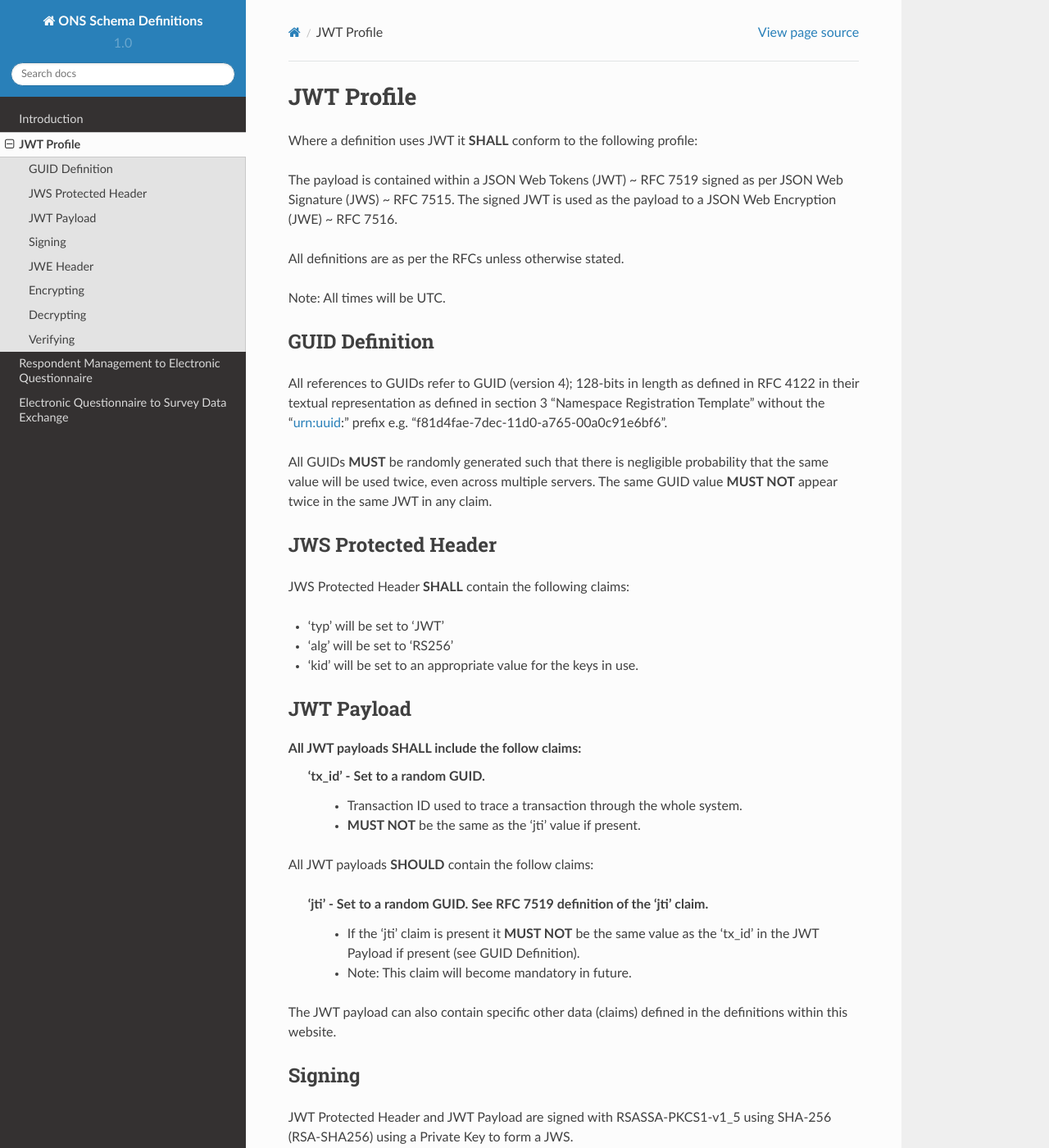
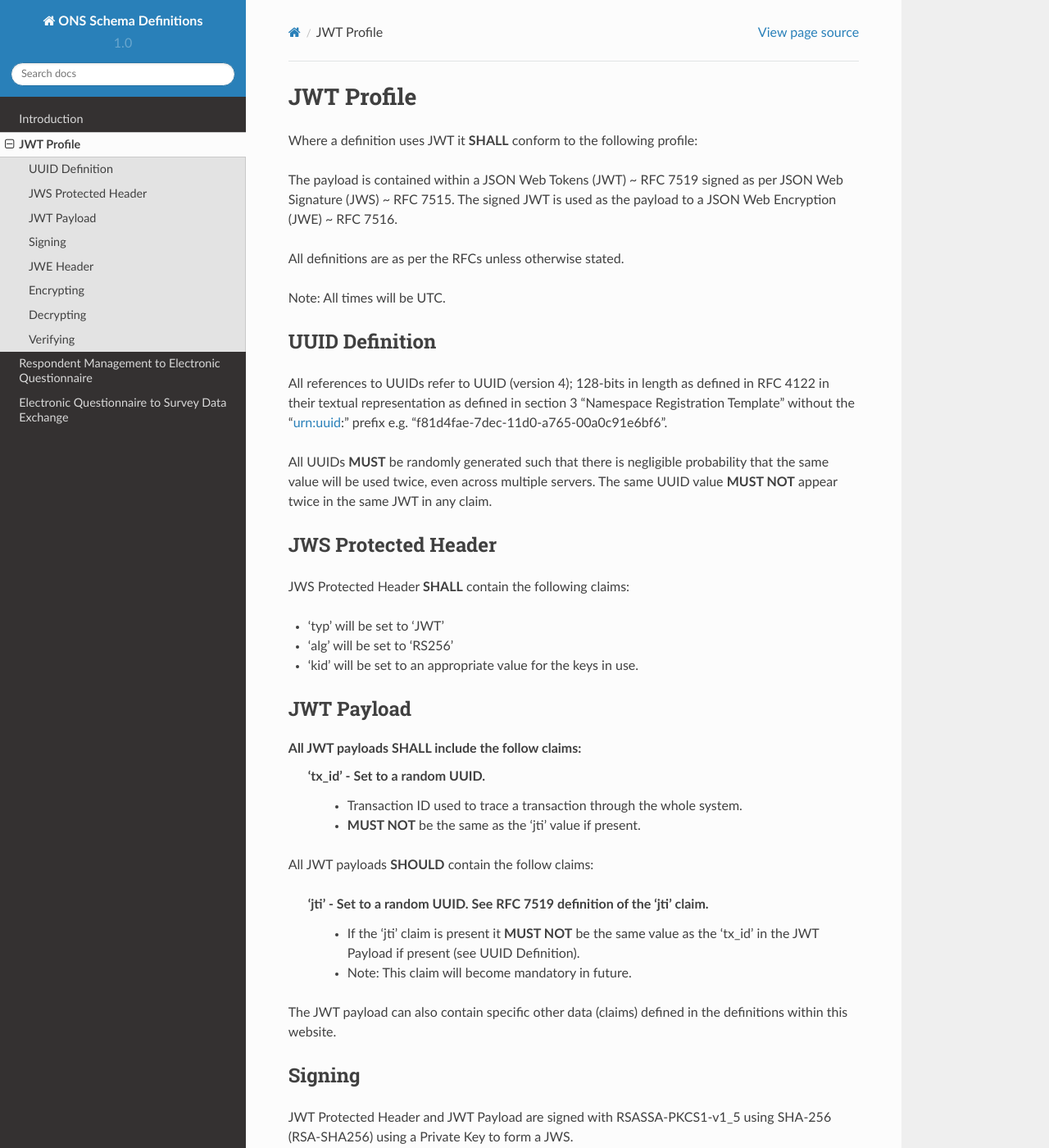
Before and after one commit to ONSdigital/ons-schema-definitions, a Sphinx documentation site: the page built from docs/jwt_profile.rst, in a window 1280 px wide and 1400 px high. Shown: the whole window at 82% size. Built offline with Sphinx 7.4.7 and the Read the Docs theme 2.0.0, drawn with Linux system fonts in a browser that asks for light colours.

Commit message:
Replaced the use of GUID with UUID, as the former is a Microsoft-implementation of the latter

```diff
--- a/docs/jwt_profile.rst
+++ b/docs/jwt_profile.rst
@@ -11,16 +11,16 @@ All definitions are as per the RFCs unless otherwise stated.
 
 Note: All times will be UTC.
 
-GUID Definition
+UUID Definition
 ===============
-All references to GUIDs refer to GUID (version 4); 128-bits in length as defined
+All references to UUIDs refer to UUID (version 4); 128-bits in length as defined
 in RFC 4122 in their textual representation as defined in section 3
 "Namespace Registration Template" without the "urn:uuid:" prefix e.g.
 "f81d4fae-7dec-11d0-a765-00a0c91e6bf6".
 
-All GUIDs **MUST** be randomly generated such that there is negligible probability
+All UUIDs **MUST** be randomly generated such that there is negligible probability
 that the same value will be used twice, even across multiple servers. The same
-GUID value **MUST NOT** appear twice in the same JWT in any claim.
+UUID value **MUST NOT** appear twice in the same JWT in any claim.
 
 JWS Protected Header
 ====================
@@ -33,16 +33,16 @@ JWS Protected Header **SHALL** contain the following claims:
 JWT Payload
 ===========
 All JWT payloads **SHALL** include the follow claims:
-  'tx_id' - Set to a random GUID.
+  'tx_id' - Set to a random UUID.
     - Transaction ID used to trace a transaction through the whole system.
     - **MUST NOT** be the same as the 'jti' value if present.
 
 
 All JWT payloads **SHOULD** contain the follow claims:
 
-  'jti' - Set to a random GUID. See RFC 7519 definition of the 'jti' claim.
+  'jti' - Set to a random UUID. See RFC 7519 definition of the 'jti' claim.
     - If the 'jti' claim is present it **MUST NOT** be the same value as the
-      'tx_id' in the JWT Payload if present (see GUID Definition).
+      'tx_id' in the JWT Payload if present (see UUID Definition).
     - Note: This claim will become mandatory in future.
 
 The JWT payload can also contain specific other data (claims) defined in the
```
